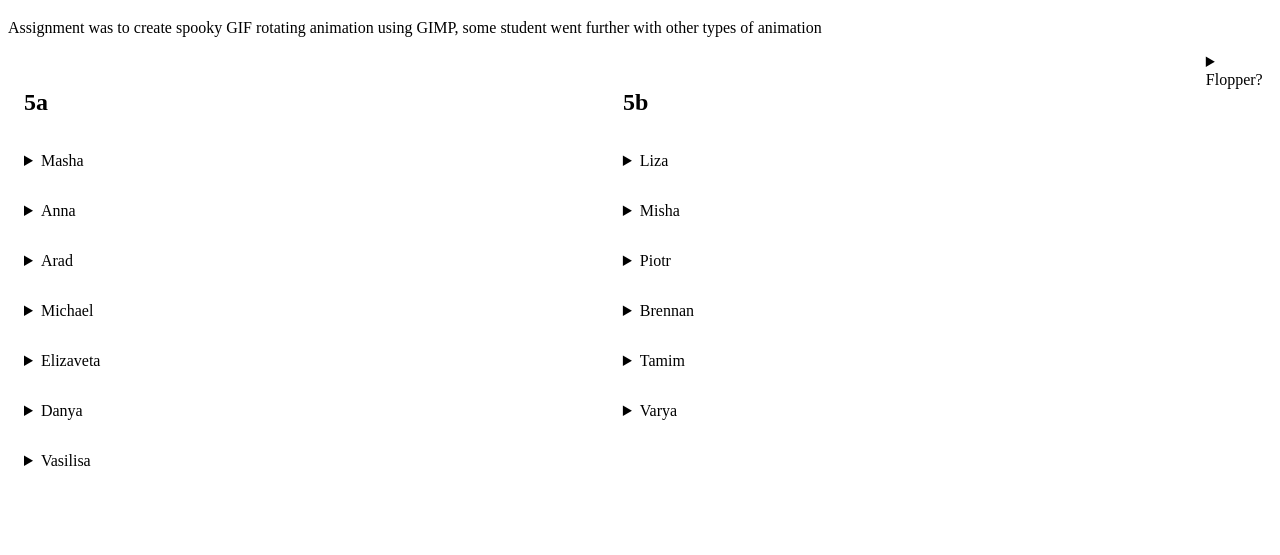
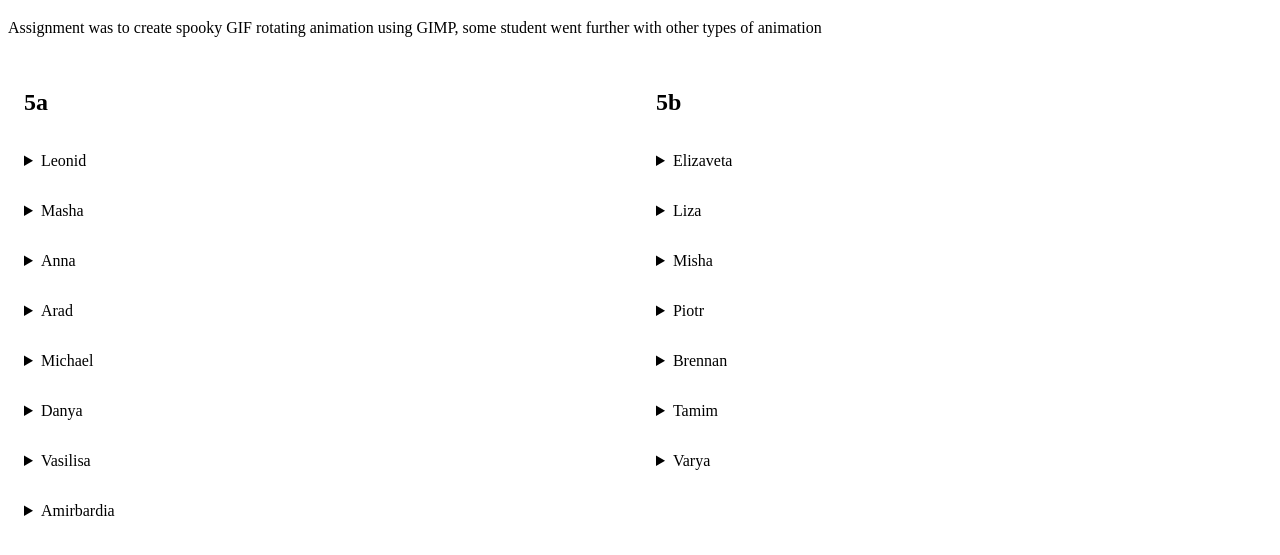
Before and after one commit to glebICT/gifs, a plain HTML site: page index.html in a window 1280 px wide. Shown: the part 61-616 px from the top of the page. Drawn offline with Linux system fonts and the light colour scheme.

Commit message:
Update list

```diff
--- a/index.html
+++ b/index.html
@@ -13,6 +13,10 @@
   <main>
   <section>
     <h2>5a</h2>
+    <details>
+      <summary>Leonid</summary>
+      <img src="8.gif"/>
+    </details>
     <details>
       <summary>Masha</summary>
       <img src="masha.gif"/>
@@ -30,10 +34,6 @@
       <img src="michael-5a.gif"/>
     </details>
     <details>
-      <summary>Elizaveta</summary>
-      <img src="spider_elisaveta.gif"/>
-    </details>
-    <details>
       <summary>Danya</summary>
       <img src="mask.gif"/>
     </details>
@@ -41,9 +41,17 @@
       <summary>Vasilisa</summary>
       <img src="vasilisa.gif"/>
     </details>
+    <details>
+      <summary>Amirbardia</summary>
+      <img src="anime.gif"/>
+    </details>
   </section>
   <section>
     <h2>5b</h2>
+    <details>
+      <summary>Elizaveta</summary>
+      <img src="spider_elisaveta.gif"/>
+    </details>
     <details>
       <summary>Liza</summary>
       <img src="dog.gif"/>
@@ -70,10 +78,7 @@
       <img src="varya.gif"/>
     </details>
   </section>
-  <details>
-    <summary>Flopper?</summary>
-    <img src="8.gif"/>
-  </details>
+
 </main>
 </body>
 </html>
```
Also changed, not shown: anime.gif (added).
